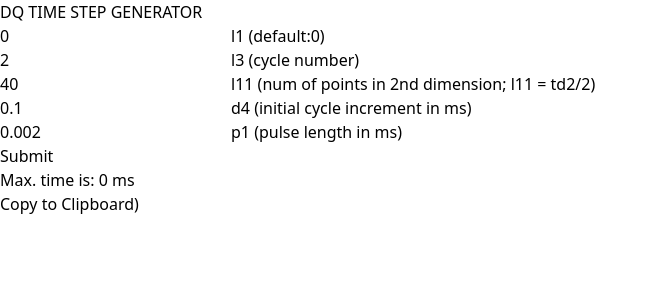
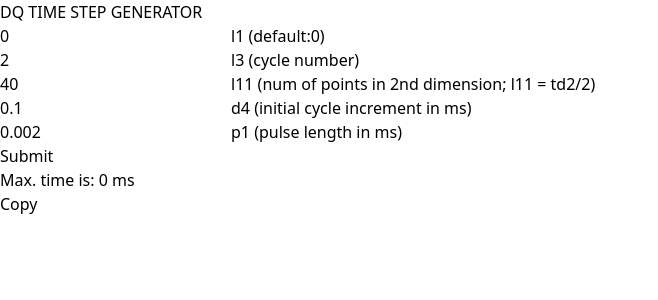
Before and after one commit to LucasLoe/dq-time-step-generator, a React (Vite) app: page / in a window 1280 px wide. Shown: the top 300 px of the page, without its empty margins (0-658 px from the left). Built offline with nearby package versions, Linux system fonts and the light colour scheme.

Commit message:
copy button design

```diff
--- a/src/App.tsx
+++ b/src/App.tsx
@@ -153,13 +153,14 @@
 							);
 						})}
 				</div>
-				<button
-					className='z-50 absolute top-0 right-0 text-white bg-blue-700 hover:bg-blue-800 focus:ring-4 focus:outline-none focus:ring-blue-300 font-medium rounded-lg text-md w-sm px-5 py-2.5 text-center dark:bg-blue-600 dark:hover:bg-blue-700 dark:focus:ring-blue-800'
-					onClick={() => navigator.clipboard.writeText(timeSteps.join("\n"))}
-				>
-					Copy to Clipboard
-				</button>
-				)
+				<div className='absolute'>
+					<button
+						className='z-50 top-2 right-2 text-white bg-slate-700 hover:bg-slate-800 focus:ring-4 focus:outline-none focus:ring-slate-300 font-medium rounded-lg text-md w-sm px-5 py-2.5 text-center dark:bg-slate-600 dark:hover:bg-slate-700 dark:focus:ring-slate-800'
+						onClick={() => navigator.clipboard.writeText(timeSteps.join("\n"))}
+					>
+						Copy
+					</button>
+				</div>
 			</div>
 		</>
 	);
```
